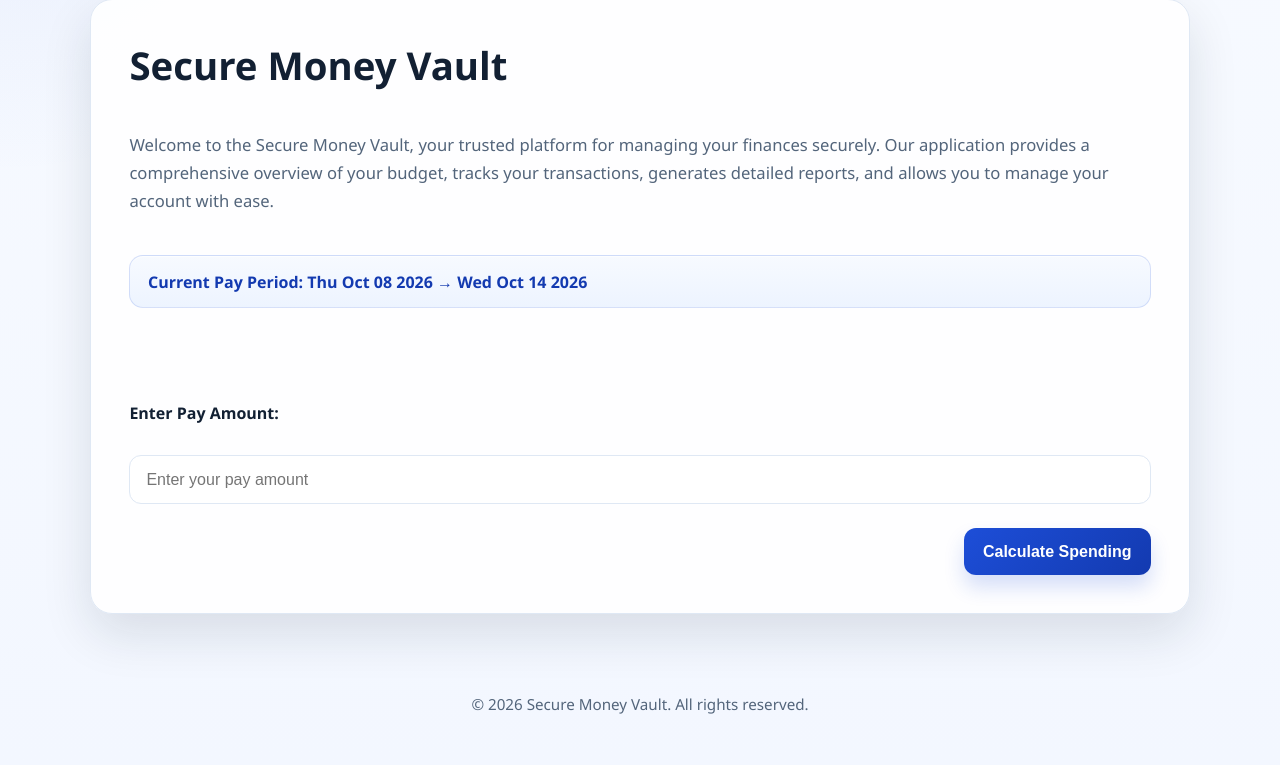
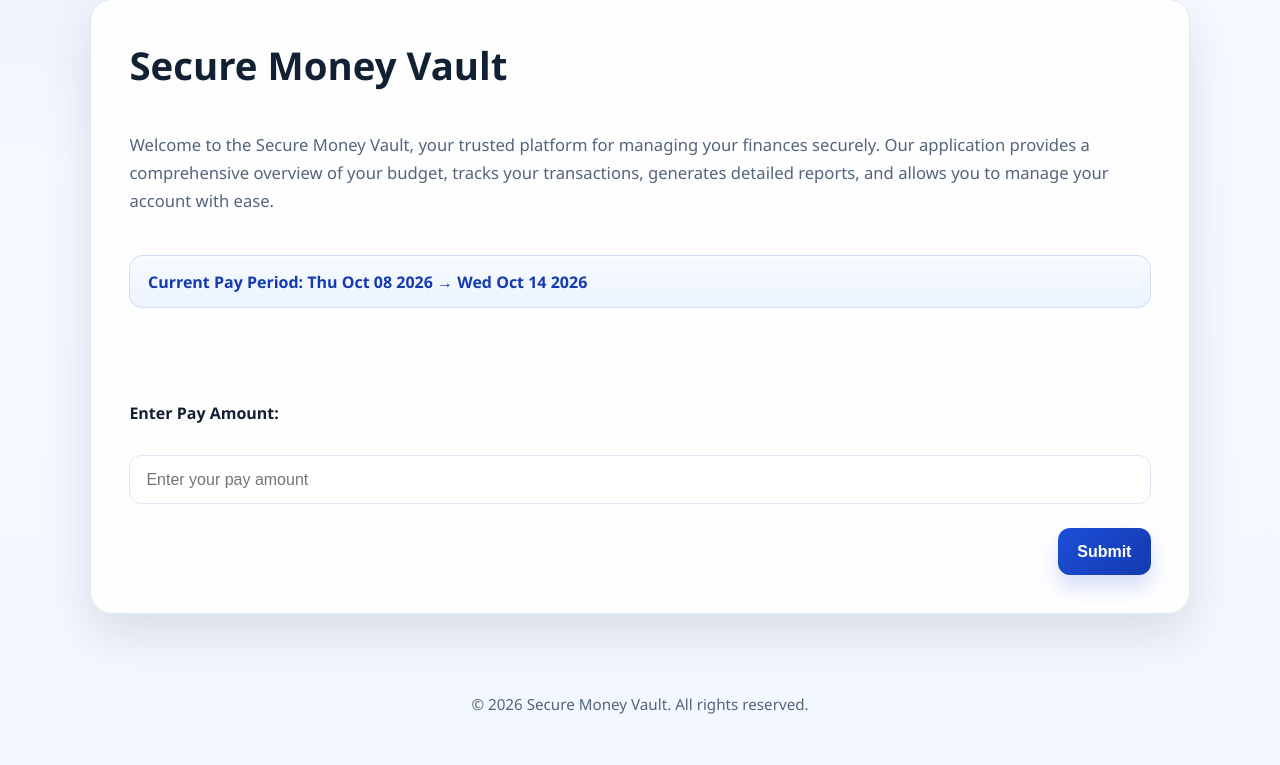
Before and after one commit to bikerbrandon2282/secure-money-vault-m3, a Django app: page / in a window 1280 px wide. Shown: the part 227-992 px from the top of the page. Run offline with Django 5.2, Linux system fonts and the light colour scheme.

Commit message:
Changing button inner text for as now two amounts are entered before calculation

```diff
--- a/templates/base.html
+++ b/templates/base.html
@@ -62,7 +62,7 @@
             <br>
             <label for="calc-input" id="pay-label">Enter Pay Amount:</label>
             <input type="text" id="calc-input" placeholder="Enter your pay amount">
-            <button id="calculate-btn">Calculate Spending</button>
+            <button id="calculate-btn">Submit</button>
             {% endblock %}
         </main>
         <footer>
```
